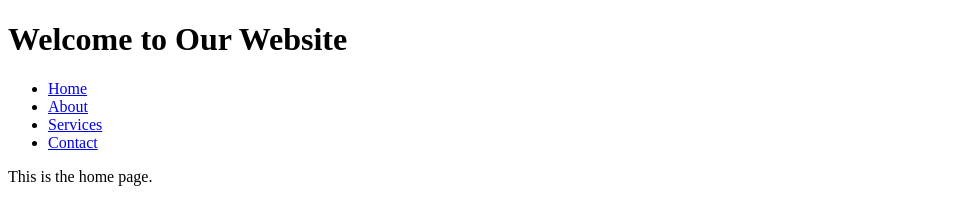
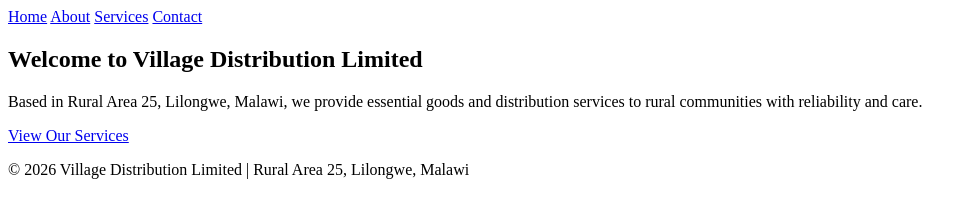
Before and after one commit to programmedgennah3n-lab/programmedgennah3n-lab.github.io, a plain HTML site: page index.html in a window 1280 px wide. Shown: the whole page, without its empty margins (0-977 px from the left). Drawn offline with Linux system fonts and the light colour scheme.

Commit message:
Updated index.html with new content

```diff
--- a/index.html
+++ b/index.html
@@ -1,21 +1,31 @@
 <!DOCTYPE html>
 <html lang="en">
 <head>
-    <meta charset="UTF-8">
-    <meta name="viewport" content="width=device-width, initial-scale=1.0">
-    <link rel="stylesheet" href="style.css">
-    <title>Home</title>
+  <meta charset="UTF-8">
+  <meta name="viewport" content="width=device-width, initial-scale=1.0">
+  <title>Village Distribution Limited</title>
+  <link rel="stylesheet" href="style.css">
 </head>
 <body>
-    <h1>Welcome to Our Website</h1>
-    <nav>
-        <ul>
-            <li><a href="index.html">Home</a></li>
-            <li><a href="about.html">About</a></li>
-            <li><a href="services.html">Services</a></li>
-            <li><a href="contact.html">Contact</a></li>
-        </ul>
-    </nav>
-    <p>This is the home page.</p>
+
+<header>
+  <nav>
+    <a href="index.html">Home</a>
+    <a href="about.html">About</a>
+    <a href="services.html">Services</a>
+    <a href="contact.html">Contact</a>
+  </nav>
+</header>
+
+<section class="hero">
+  <h2>Welcome to Village Distribution Limited</h2>
+  <p>Based in Rural Area 25, Lilongwe, Malawi, we provide essential goods and distribution services to rural communities with reliability and care.</p>
+  <a href="services.html" class="btn">View Our Services</a>
+</section>
+
+<footer>
+  <p>&copy; 2026 Village Distribution Limited | Rural Area 25, Lilongwe, Malawi</p>
+</footer>
+
 </body>
 </html>
```
